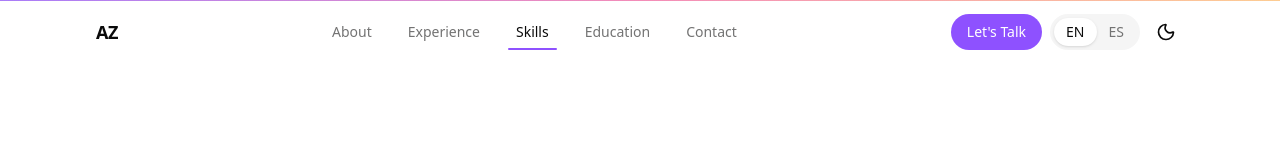
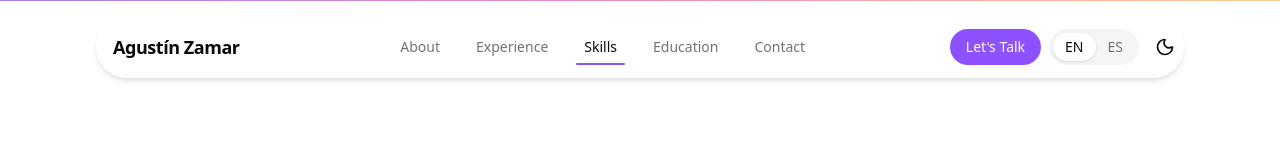
Before and after one commit to agustinzamar/portfolio, a Next.js app: page /en in a window 1280 px wide. Shown: the top 160 px of the page. Built offline with nearby package versions, Linux system fonts and the light colour scheme; what tailwind-animations would draw is missing.

Commit message:
feat(nav): edge-to-edge header with centered glass pill; show full name

```diff
--- a/src/app/globals.css
+++ b/src/app/globals.css
@@ -76,6 +76,11 @@
 
 :root {
   --radius: 0.625rem;
+  /* nav tokens for glass pill */
+  --nav-glass-light: rgba(255, 255, 255, 0.06);
+  --nav-glass-dark: rgba(0, 0, 0, 0.28);
+  --nav-border: rgba(255, 255, 255, 0.08);
+  --nav-shadow: 0 8px 20px rgba(0, 0, 0, 0.06);
   --background: oklch(1 0 0);
   --foreground: oklch(0.145 0 0);
   --card: oklch(1 0 0);
@@ -159,6 +164,14 @@
   .text-balance {
     text-wrap: balance;
   }
+  /* Reduced motion utility */
+  @media (prefers-reduced-motion: reduce) {
+    .motion-safe {
+      animation: none !important;
+      transition: none !important;
+      transform: none !important;
+    }
+  }
 }
 
 /* Custom scrollbar for webkit browsers */
--- a/src/components/navigation.tsx
+++ b/src/components/navigation.tsx
@@ -85,23 +85,30 @@ export function Navigation() {
         className={cn(
           "fixed top-0 left-0 right-0 z-40 transition-all duration-300",
           isScrolled
-            ? "bg-background/80 backdrop-blur-xl border-b border-border/50"
+            ? "bg-background/80 backdrop-blur-sm border-b border-border/50"
             : "bg-transparent",
         )}
       >
-        <div className="max-w-6xl mx-auto px-4 sm:px-6 lg:px-8">
-          <div className="flex items-center justify-between h-16">
-            {/* Logo */}
+        <div className="mx-auto max-w-6xl px-4 sm:px-6 lg:px-8">
+          {/* Inner pill container (edge-to-edge nav with centered pill) */}
+          <div
+            className={cn(
+              "mx-auto flex items-center justify-between transition-all duration-300",
+              isScrolled
+                ? "rounded-md bg-background/95 dark:bg-background/95 backdrop-blur-sm border border-border/40 py-1 mt-0 shadow-sm"
+                : "rounded-full bg-white/6 dark:bg-black/30 backdrop-blur-lg border border-white/8 py-3 mt-4 shadow-md",
+            )}
+          >
+            {/* Logo / Name */}
             <motion.button
-              className="text-lg font-semibold tracking-tight"
-              whileHover={{ scale: 1.05 }}
-              whileTap={{ scale: 0.95 }}
-              onClick={() => {
-                window.scrollTo({ top: 0, behavior: "smooth" });
-              }}
+              className="text-lg font-semibold tracking-tight whitespace-nowrap px-4"
+              whileHover={{ scale: 1.02 }}
+              whileTap={{ scale: 0.98 }}
+              onClick={() => window.scrollTo({ top: 0, behavior: "smooth" })}
               type="button"
+              aria-label="Go to top — Agustín Zamar"
             >
-              AZ
+              Agustín Zamar
             </motion.button>
 
             {/* Desktop Navigation */}
```
